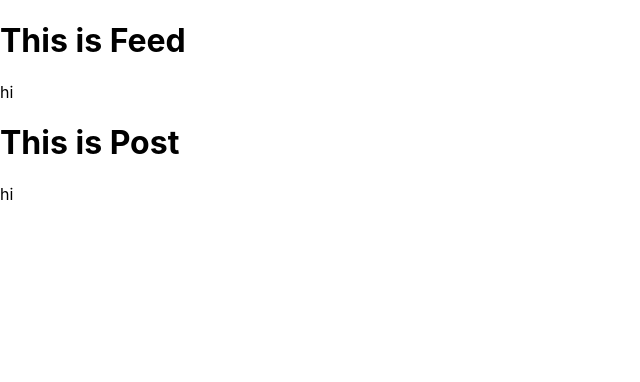
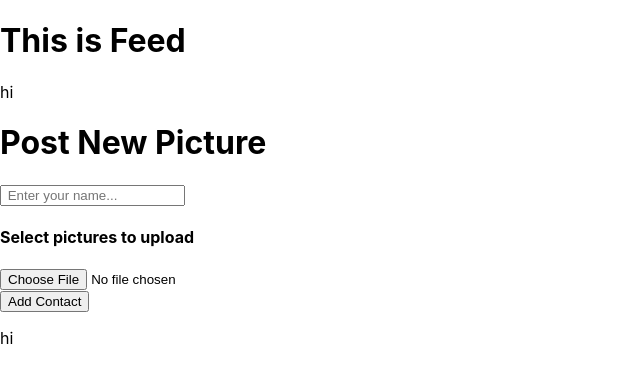
Before and after one commit to GerMont01/social_media_app, a React (Create React App) app: page / in a window 1280 px wide. Shown: the top 382 px of the page, without its empty margins (0-640 px from the left). Built offline with nearby package versions, Linux system fonts and the light colour scheme.

Commit message:
first commit

```diff
--- /dev/null
+++ b/src/Post/_post.scss
@@ -0,0 +1,3 @@
+h1 {
+  color: aquamarine;
+}
--- a/src/Post/post.js
+++ b/src/Post/post.js
@@ -4,13 +4,72 @@ import { Consumer } from "../context";
 export default class Post extends React.Component {
 //   deleteUser = (id, dispatch) => {
 //     dispatch({ type: "DELETE_CONTACT", payload: id });
-//   };
+//   };7
+
+state = {
+  url:"",
+  title:""
+}
+
+onChange = (e) => {
+  this.setState({
+    [e.target.name]: e.target.value
+  });
+};
+
+onSubmit = (dispatch, e) => {
+  e.preventDefault();
+  const { url, title } = this.state;
+  const newPost = {
+    url,
+    title
+  };
+  dispatch({ type: "NEW_POST", payload: newPost });
+};
+
+ readURL(e){
+   var file = document.getElementById("files").files[0];
+   var reader = new FileReader();
+   reader.onloadend = function(){
+        localStorage.setItem('background',reader.result);
+   }
+   if(file){
+        reader.readAsDataURL(file);
+    }else{
+    }
+}
+
+
   render() {
     return (
       <Consumer>
         {(value) => (
           <>
-            <h1>This is Post</h1>
+            <h1>Post New Picture</h1>
+            <form onSubmit={this.onSubmit.bind(this, value.dispatch)}>
+            <input
+                  type="text"
+                  value={this.state.title}
+                  name="title"
+                  placeholder=" Enter your name... "
+                  onChange={this.onChange}
+                />
+            <h4>Select pictures to upload</h4>
+
+            <input type="file" id="files"
+            onChange={(e) => this.readURL(e)}
+            />
+            <div id="list">
+            {/* {URIScheme && (
+                <img
+                  className="thumb"
+                  src={URIScheme}
+                  style={{ width: "600px" }}
+                />
+              )} */}
+            </div>
+            <input type="submit" value="Add Contact" />
+            </form>
             <p>{value.posts}</p>
           </>
         )}
--- a/src/context.js
+++ b/src/context.js
@@ -5,7 +5,8 @@ export const Consumer = Context.Consumer;
 
 const reducer = (state, action) => {
     switch (action.type) {
-      case "":
+      case "NEW_POST":
+        console.log(action.payload)
         return {
           ...state
         };
```
Also changed, not shown: src/Post/post.css (added).
